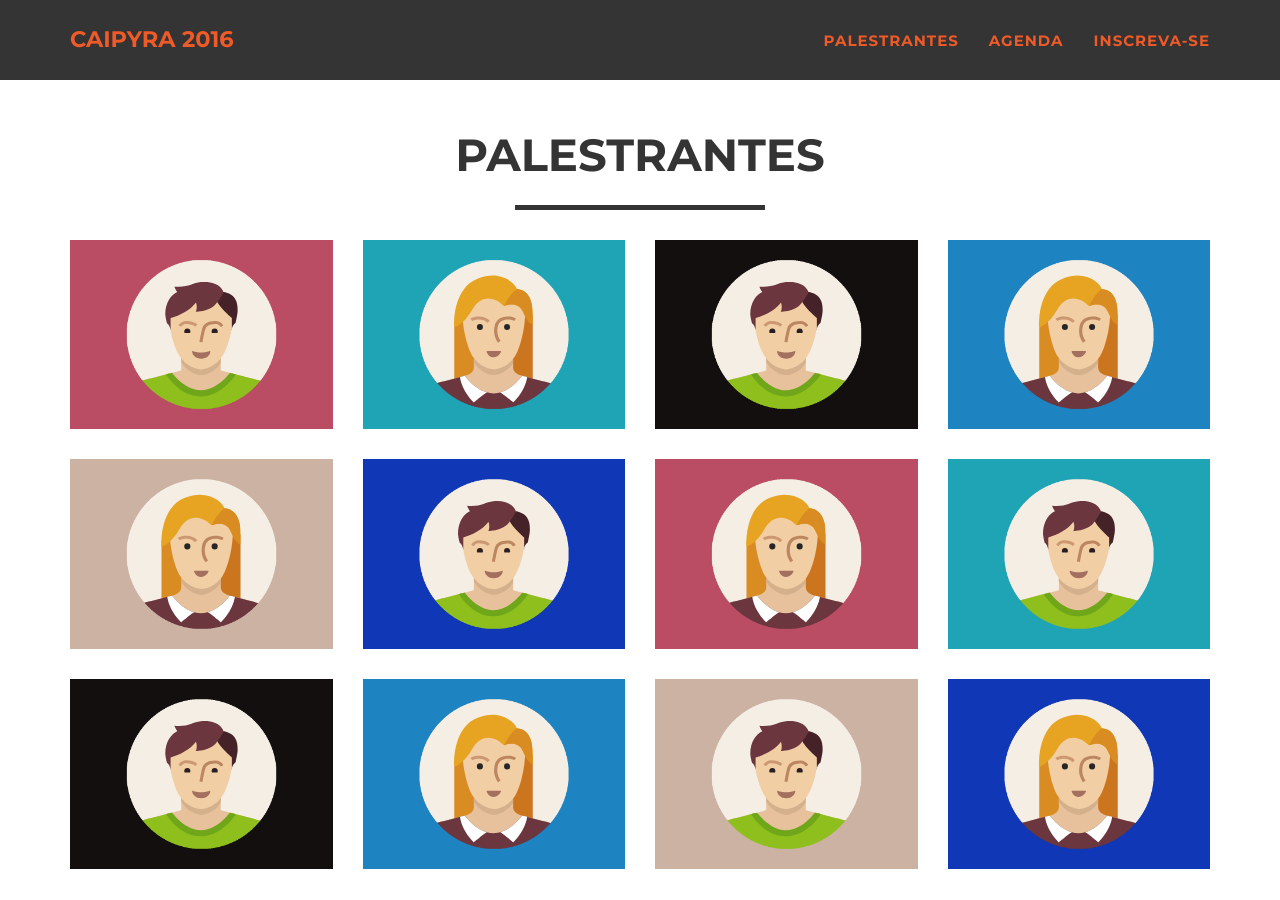
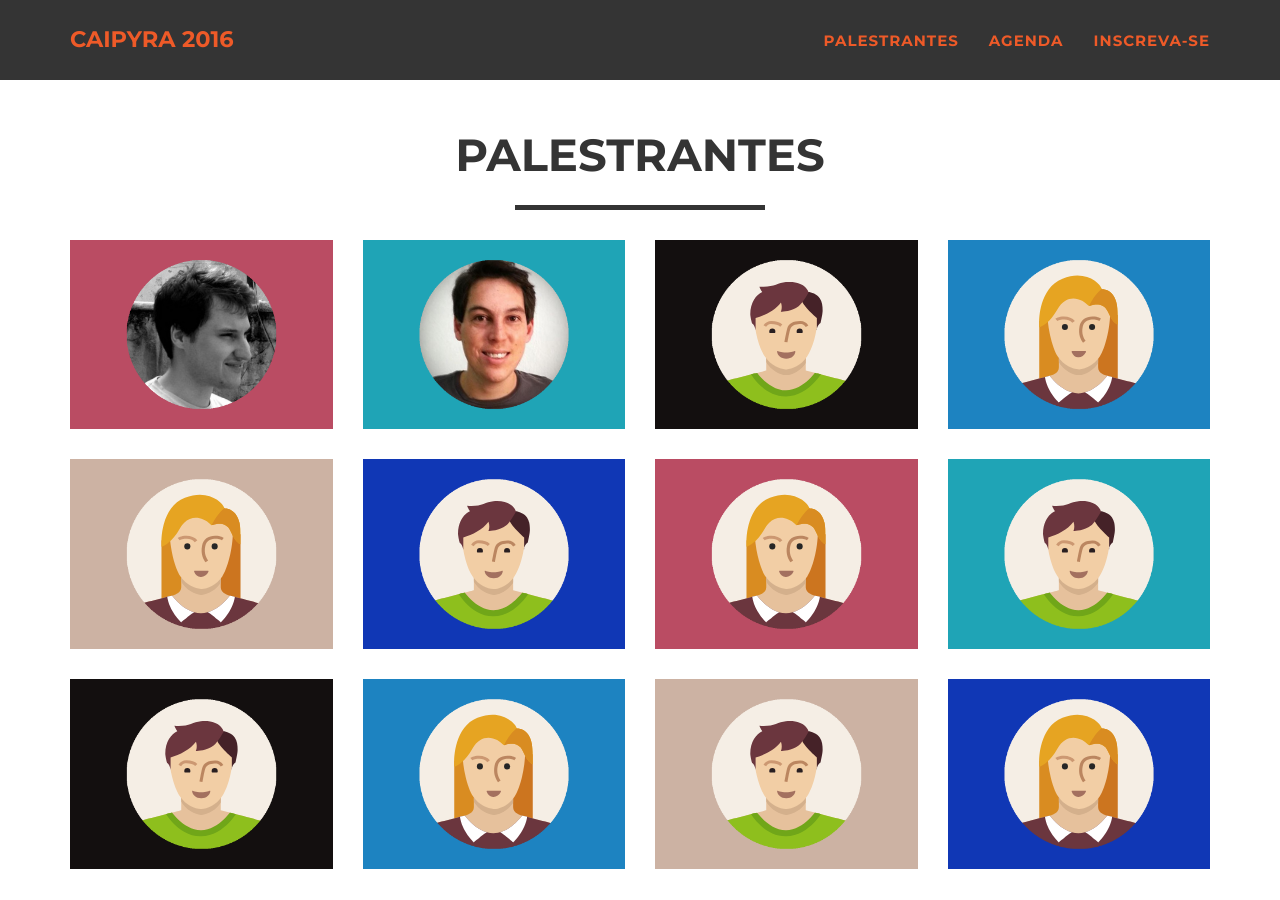
Before and after one commit to grupyrp/caipyra-2016, a Jekyll site: the page built from index.html, in a window 1280 px wide and 900 px high, scrolled down 749 px. Built offline with Jekyll 4.4.1, drawn with Linux system fonts in a browser that asks for light colours.

Commit message:
Added Armando and Cassio

```diff
--- a/_posts/2016-06-25-palestrante-1.markdown
+++ b/_posts/2016-06-25-palestrante-1.markdown
@@ -2,10 +2,10 @@
 layout: default
 modal-id: 1
 date: 2015-12-01
-pic: placeholder_boy.svg
+pic: armando.jpg
 frame: pink.png
 alt: image-alt
-title: Palestrante 1
+title: Armando Neto
 talk: TBD
 talk-date: TBD
 description: Bio
--- a/_posts/2016-06-25-palestrante-2.markdown
+++ b/_posts/2016-06-25-palestrante-2.markdown
@@ -3,9 +3,9 @@ layout: default
 modal-id: 2
 date: 2015-11-01
 frame: aqua.png
-pic: placeholder_girl.svg
+pic: cassio.jpg
 alt: image-alt
-title: Palestrante 2
+title: Cássio Souza
 talk: TBD
 talk-date: TBD
 description: Bio
```
Also changed, not shown: img/speaker/armando.jpg (added), img/speaker/cassio.jpg (added).
